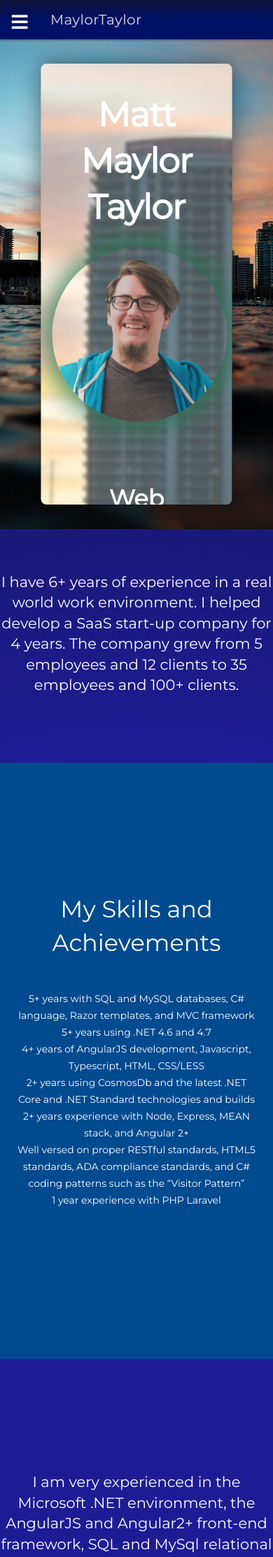
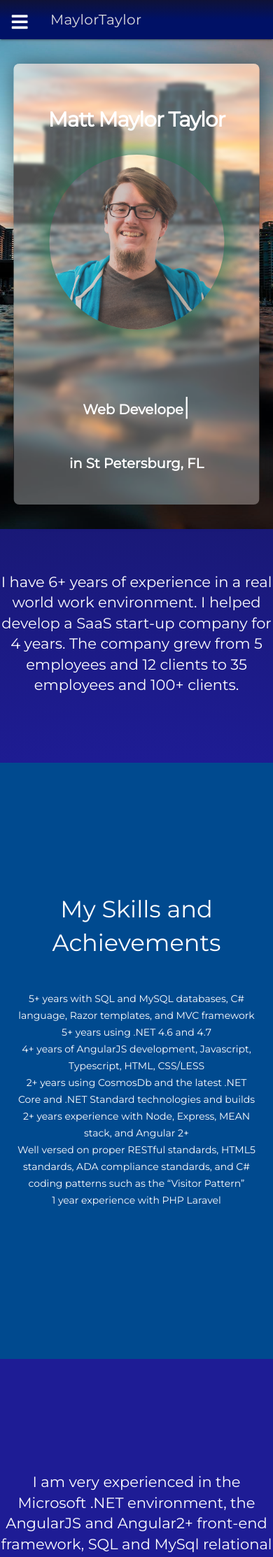
Before and after one commit to maylortaylor/maylortaylor.github.io, a Jekyll site: the page built from index.html, in a window 390 px wide. Shown: the top 2225 px of the page at 70% size. Built offline with Jekyll 4.4.1, drawn with Linux system fonts in a browser that asks for light colours; nearby versions of some CDN libraries; some of the changed text lies outside the part shown.

Commit message:
small tweaks for font size on phone

```diff
--- a/assets/css/main.scss
+++ b/assets/css/main.scss
@@ -180,7 +180,7 @@
 
 .sunset .blur {
 	background: inherit;
-	height: 100vh;
+	height: 150%;
 	width: 166.667%;
 	position: absolute;
 	left: 0;
@@ -194,7 +194,7 @@
 }
 .tree .blur {
 	background: inherit;
-	height: 100vh;
+	height: 150%;
 	width: 166.667%;
 	position: absolute;
 	left: 0;
@@ -460,7 +460,7 @@
 // * Media
 // * ---------------------------------------
 // * Smartphones (portrait and landscape) -----------
-@media only screen and (max-width: 360px) {
+@media only screen and (max-width: 414px) {
 	.content {
 		h1 strong {
 			font-size: 2.1rem !important;
@@ -475,7 +475,7 @@
 	}
 	.sunset .content {
 		width: 90%;
-		height: 100%;
+		height: 90%;
 	}
 	.tree .content {
 		width: 90%;
```
